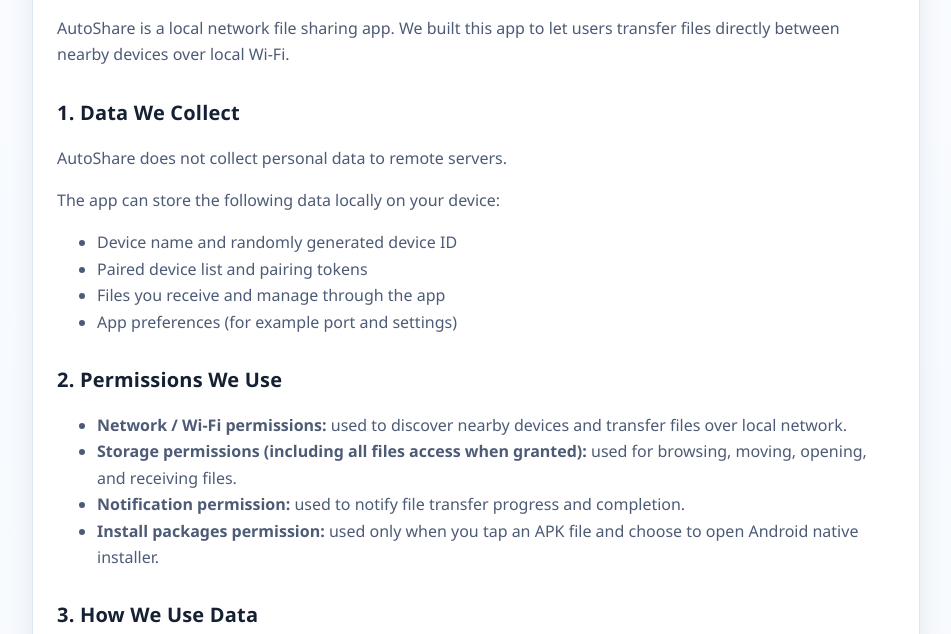
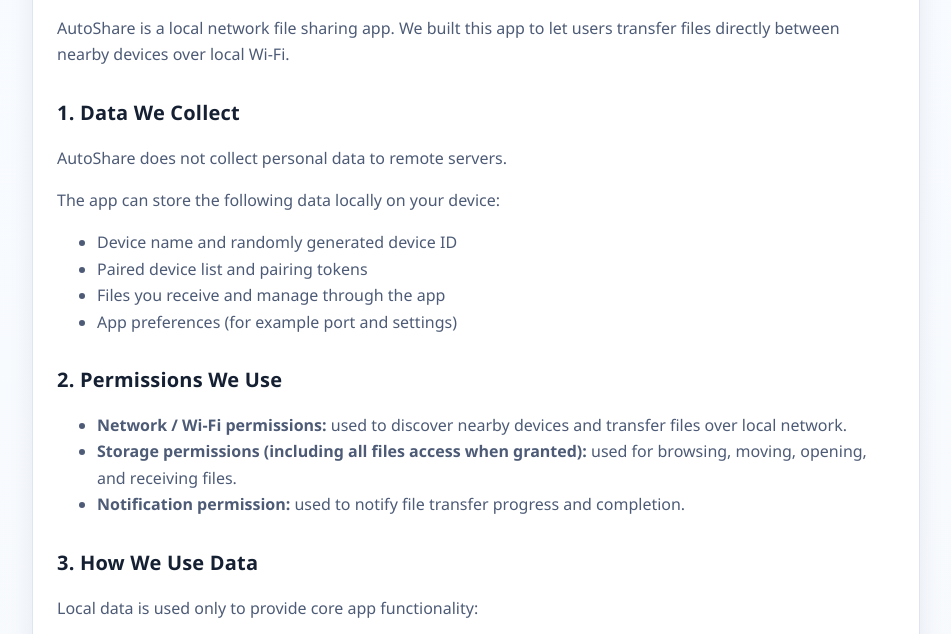
Before and after one commit to serdevir91/autoshare-privacy-policy, a plain HTML site: page index.html in a window 1280 px wide. Shown: the part 136-770 px from the top of the page, without its empty margins (164-1115 px from the left). Drawn offline with Linux system fonts and the light colour scheme.

Commit message:
fix(policy): remove Install packages permission disclosure

```diff
--- a/index.html
+++ b/index.html
@@ -105,10 +105,6 @@
             <strong>Notification permission:</strong> used to notify file transfer
             progress and completion.
           </li>
-          <li>
-            <strong>Install packages permission:</strong> used only when you tap an
-            APK file and choose to open Android native installer.
-          </li>
         </ul>
 
         <h2>3. How We Use Data</h2>
```
